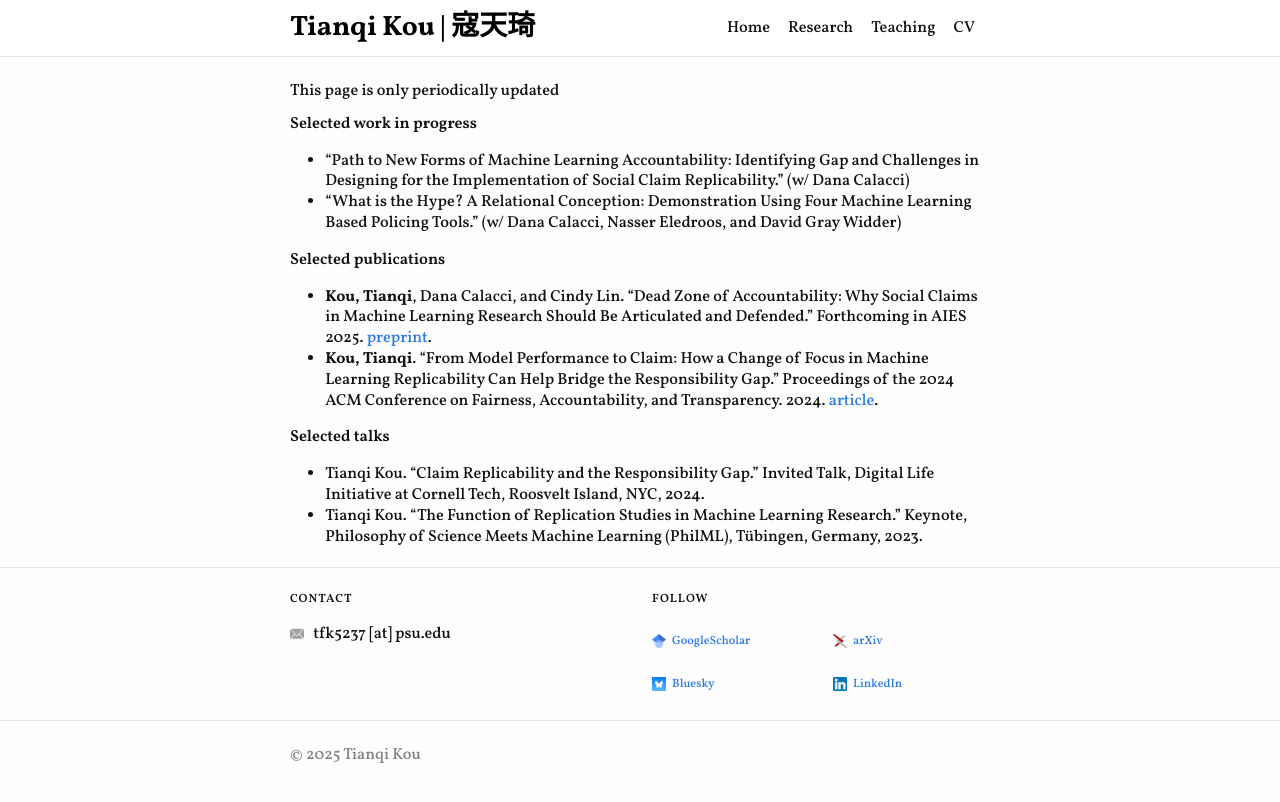
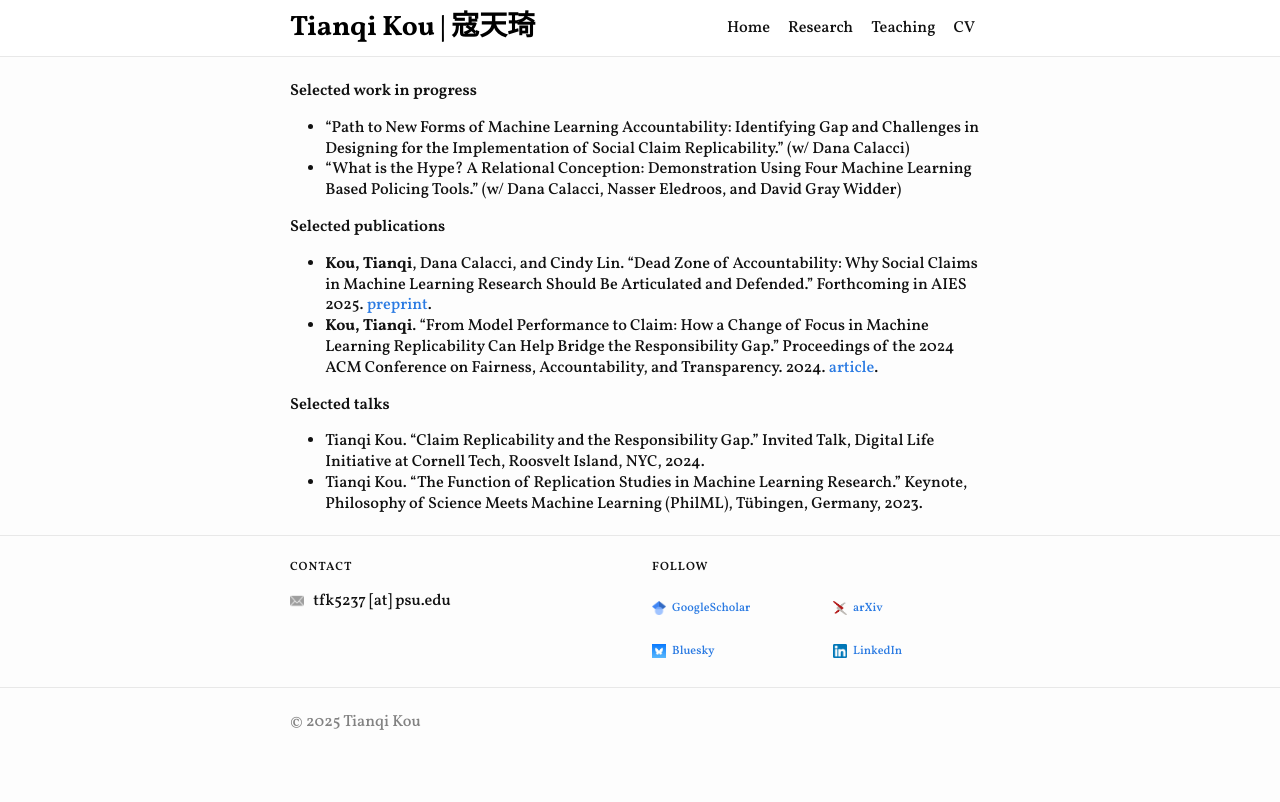
Before and after one commit to koutianqi/koutianqi.github.io, a Jekyll site: the page built from pages/research.markdown, in a window 1280 px wide. Shown: the top 802 px of the page. Built offline with Jekyll 4.4.1, drawn with Linux system fonts in a browser that asks for light colours; our own code applies the rules of GitHub Pages for plain Markdown files.

Commit message:
Update research.markdown

```diff
--- a/pages/research.markdown
+++ b/pages/research.markdown
@@ -1,5 +1,3 @@
-This page is only periodically updated
-
 ## Selected work in progress
  - "Path to New Forms of Machine Learning Accountability: Identifying Gap and Challenges in Designing for the Implementation of Social Claim Replicability." (w/ Dana Calacci)
  - "What is the Hype? A Relational Conception: Demonstration Using Four Machine Learning Based Policing Tools." (w/ Dana Calacci, Nasser Eledroos, and David Gray Widder)
```
